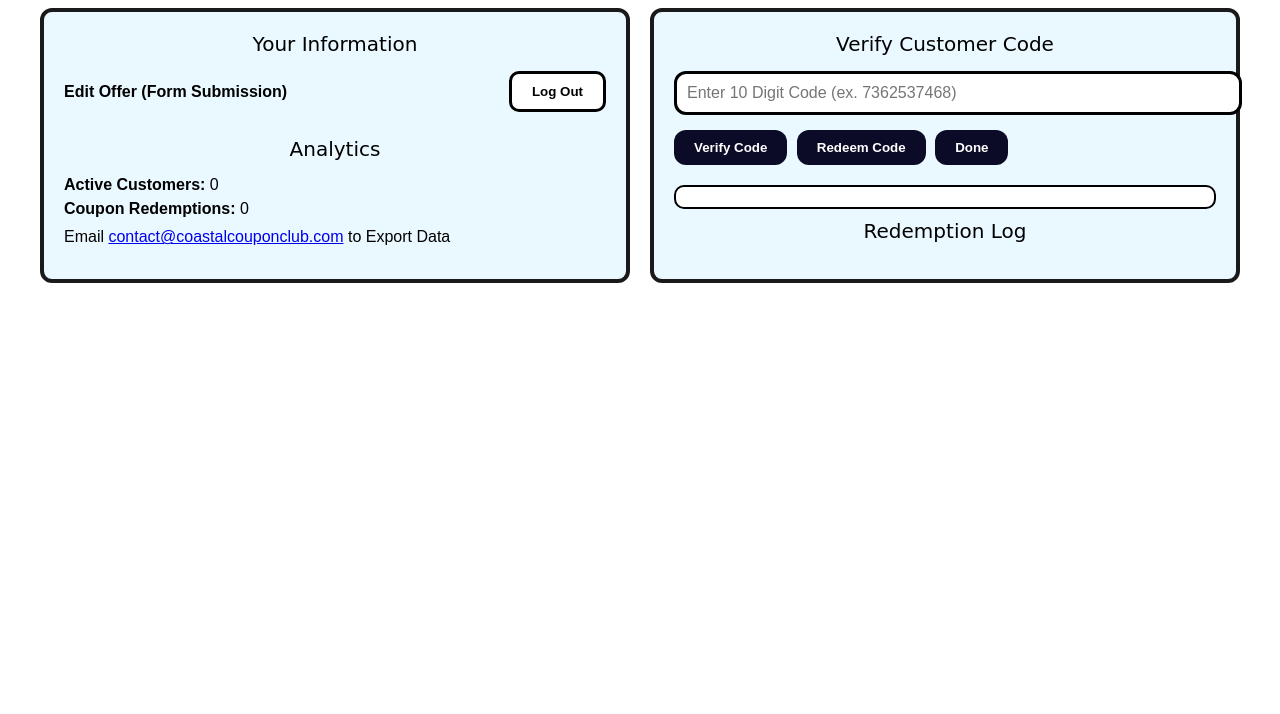
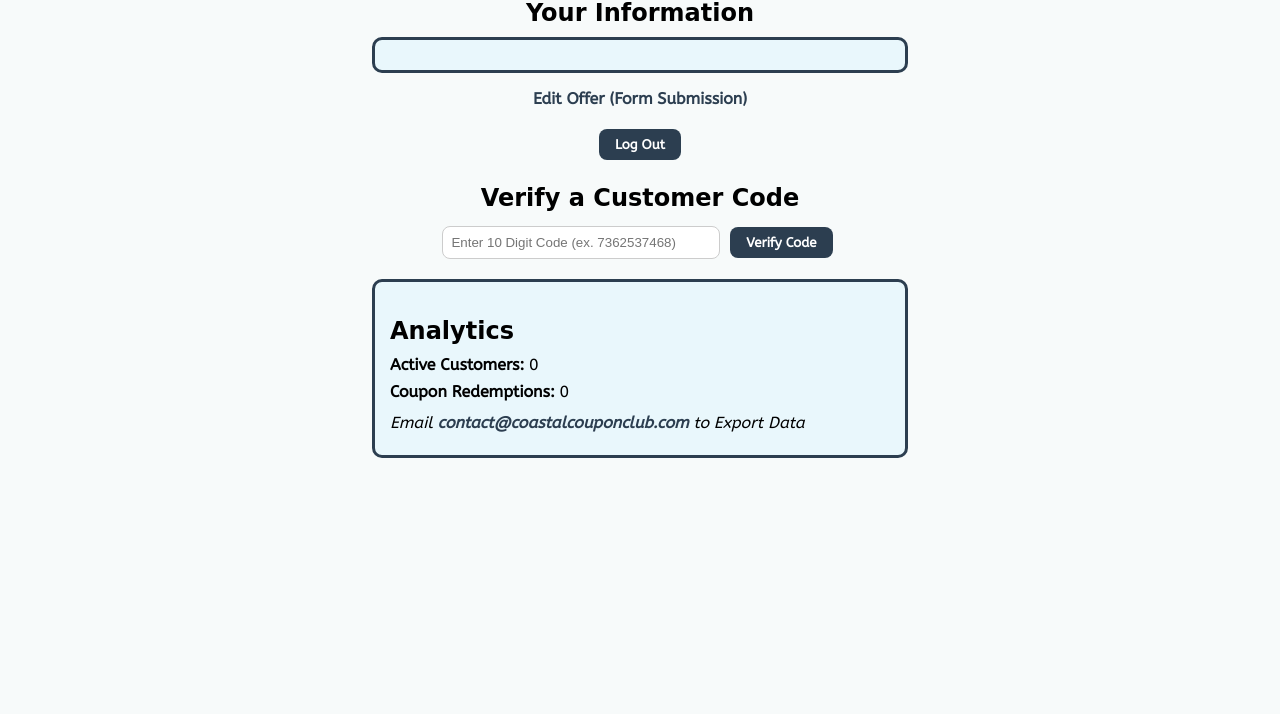
Before and after one commit to CoastalCouponClub/coupon-verification, a website with bundled scripts: page businessportal/dashboard.html in a window 1280 px wide. Shown: the part 86-800 px from the top of the page. Built offline with nearby package versions, Linux system fonts and the light colour scheme; no server answers; a web font is replaced by a local one.

Commit message:
Update dashboard.html

```diff
--- a/businessportal/dashboard.html
+++ b/businessportal/dashboard.html
@@ -1,149 +1,130 @@
 <!DOCTYPE html>
 <html lang="en">
 <head>
-  <meta charset="UTF-8" />
-  <meta name="viewport" content="width=device-width, initial-scale=1.0"/>
+  <meta charset="UTF-8">
   <title>Business Dashboard</title>
   <style>
-    /* Placeholder font until your upload */
-    body {
-      font-family: 'Arial', sans-serif;
-      background: #fff;
-      margin: 0;
-      padding: 20px;
+    @font-face {
+      font-family: 'Super Funtime';
+      src: url('Super Funtime.ttf') format('truetype');
     }
 
-    h1, h2 {
+    @font-face {
+      font-family: 'ABeeZee';
+      src: url('ABeeZee-Regular.ttf') format('truetype');
+    }
+
+    body {
+      font-family: 'ABeeZee', sans-serif;
+      background-color: #f7fafa;
+      margin: 20px;
+      padding: 0;
       text-align: center;
-      font-family: 'SuperFuntime', cursive;
-      text-transform: uppercase;
-      margin-bottom: 15px;
+    }
+
+    h1 {
+      font-family: 'Super Funtime', cursive;
+      font-size: 2.2em;
+      margin-bottom: 20px;
     }
 
     h2 {
-      font-size: 1.3rem;
+      font-family: 'Super Funtime', cursive;
+      font-size: 1.5em;
+      margin-bottom: 10px;
     }
 
-    .container {
-      display: flex;
-      flex-wrap: wrap;
-      justify-content: center;
-      gap: 20px;
-      max-width: 1200px;
-      margin: 0 auto;
+    #business-info, #analytics {
+      background-color: #e9f7fc;
+      border: 3px solid #2c3e50;
+      border-radius: 10px;
+      padding: 15px;
+      margin: 10px auto;
+      max-width: 500px;
+      text-align: left;
     }
 
-    .panel {
-      flex: 1 1 450px;
-      background: #eaf8ff;
-      border: 4px solid #1a1a1a;
-      border-radius: 12px;
-      padding: 20px;
-      box-sizing: border-box;
+    #analytics p, #business-info p {
+      margin: 8px 0;
+      font-size: 1em;
     }
 
-    .section-title {
-      font-family: 'SuperFuntime', cursive;
-      text-align: center;
-      font-size: 1.25rem;
-      margin-bottom: 15px;
+    a {
+      color: #2c3e50;
+      font-weight: bold;
+      text-decoration: none;
     }
 
-    #business-info p,
-    #analytics p {
-      margin: 6px 0;
+    a:hover {
+      text-decoration: underline;
     }
 
-    .action-row {
-      display: flex;
-      justify-content: space-between;
-      align-items: center;
-      flex-wrap: wrap;
-      margin-top: 10px;
+    button {
+      font-family: 'ABeeZee', sans-serif;
+      font-weight: bold;
+      background-color: #2c3e50;
+      color: white;
+      padding: 8px 16px;
+      border: none;
+      border-radius: 8px;
+      cursor: pointer;
+      margin: 5px;
     }
 
-    #edit-offer-link {
-      font-weight: bold;
-      text-decoration: none;
-      color: #000;
+    button:hover {
+      background-color: #1a252f;
     }
 
-    #logoutBtn {
-      background: #fff;
-      border: 3px solid #000;
-      padding: 10px 20px;
-      font-weight: bold;
-      border-radius: 10px;
-      cursor: pointer;
-    }
-
-    #logoutBtn:hover {
-      background: #000;
-      color: white;
+    #redeemBtn, #doneBtn, #redemptionHistorySection {
+      display: none;
     }
 
     #codeInput {
-      width: 100%;
-      padding: 10px;
-      font-size: 1rem;
-      border: 3px solid #000;
-      border-radius: 12px;
-      margin-bottom: 10px;
-    }
-
-    #verifyBtn, #redeemBtn, #doneBtn {
-      background: #0b0b28;
-      color: white;
-      border: none;
-      border-radius: 12px;
-      padding: 10px 20px;
-      font-weight: bold;
-      cursor: pointer;
-      margin: 5px 5px 10px 0;
-    }
-
-    #redeemBtn[disabled] {
-      background: gray;
-      cursor: not-allowed;
+      padding: 8px;
+      width: 260px;
+      border-radius: 8px;
+      border: 1px solid #ccc;
     }
 
     #redeemStatus {
-      margin: 10px 0;
-      padding: 10px;
-      border: 2px solid #000;
-      border-radius: 10px;
-      background: #fff;
+      margin-top: 10px;
+      font-weight: bold;
+    }
+
+    #redemptionHistory {
+      list-style: none;
+      padding: 0;
+      text-align: left;
+      max-width: 600px;
+      margin: auto;
     }
 
     .delete-button {
       margin-left: 10px;
-      padding: 6px 12px;
+      padding: 4px 10px;
       background-color: #e74c3c;
       color: white;
       border: none;
-      border-radius: 12px;
+      border-radius: 5px;
+      cursor: pointer;
       font-weight: bold;
-      cursor: pointer;
     }
 
     .delete-button:hover {
       background-color: #c0392b;
     }
 
-    ul#redemptionHistory {
-      list-style: none;
-      padding: 0;
+    @media (max-width: 768px) {
+      body {
+        padding: 10px;
       }
 
-    ul#redemptionHistory li {
-      margin-bottom: 10px;
-      padding: 6px;
+      #business-info, #analytics, #redemptionHistory {
+        max-width: 95%;
       }
 
-    @media (max-width: 768px) {
-      .container {
-        flex-direction: column;
-        align-items: center;
+      #codeInput {
+        width: 80%;
       }
     }
   </style>
@@ -151,44 +132,32 @@
 <body>
   <h1>Welcome to Your Dashboard</h1>
 
-  <div class="container">
-    <!-- LEFT SIDE -->
-    <div class="panel">
-      <div class="section-title">Your Information</div>
+  <h2>Your Information</h2>
   <div id="business-info"></div>
 
-      <div class="action-row">
-        <a id="edit-offer-link" href="#" target="_blank">Edit Offer (Form Submission)</a>
+  <p><a id="edit-offer-link" href="#" target="_blank">Edit Offer (Form Submission)</a></p>
   <button id="logoutBtn">Log Out</button>
-      </div>
 
-      <div class="section-title" style="margin-top: 25px;">Analytics</div>
-      <div id="analytics">
-        <p><strong>Active Customers:</strong> <span id="activeCustomers">0</span></p>
-        <p><strong>Coupon Redemptions:</strong> <span id="totalRedemptions">0</span></p>
-        <p style="margin-top: 10px;">
-          Email <a href="mailto:contact@coastalcouponclub.com">contact@coastalcouponclub.com</a> to Export Data
-        </p>
-      </div>
-    </div>
-
-    <!-- RIGHT SIDE -->
-    <div class="panel">
-      <div class="section-title">Verify Customer Code</div>
+  <h2>Verify a Customer Code</h2>
   <input type="text" id="codeInput" placeholder="Enter 10 Digit Code (ex. 7362537468)" />
-      <div>
   <button id="verifyBtn">Verify Code</button>
   <button id="redeemBtn">Redeem Code</button>
   <button id="doneBtn">Done</button>
-      </div>
 
   <p id="redeemStatus"></p>
 
   <div id="redemptionHistorySection">
-        <div class="section-title">Redemption Log</div>
+    <h2>Redemption Log</h2>
     <ul id="redemptionHistory"></ul>
   </div>
-    </div>
+
+  <div id="analytics">
+    <h2>Analytics</h2>
+    <p><strong>Active Customers:</strong> <span id="activeCustomers">0</span></p>
+    <p><strong>Coupon Redemptions:</strong> <span id="totalRedemptions">0</span></p>
+    <p style="margin-top: 12px;">
+      <em>Email <a href="mailto:contact@coastalcouponclub.com">contact@coastalcouponclub.com</a> to Export Data</em>
+    </p>
   </div>
 
   <script type="module" src="scripts/dashboard.js"></script>
```
Lines whose indentation alone changed are shown as unchanged.
